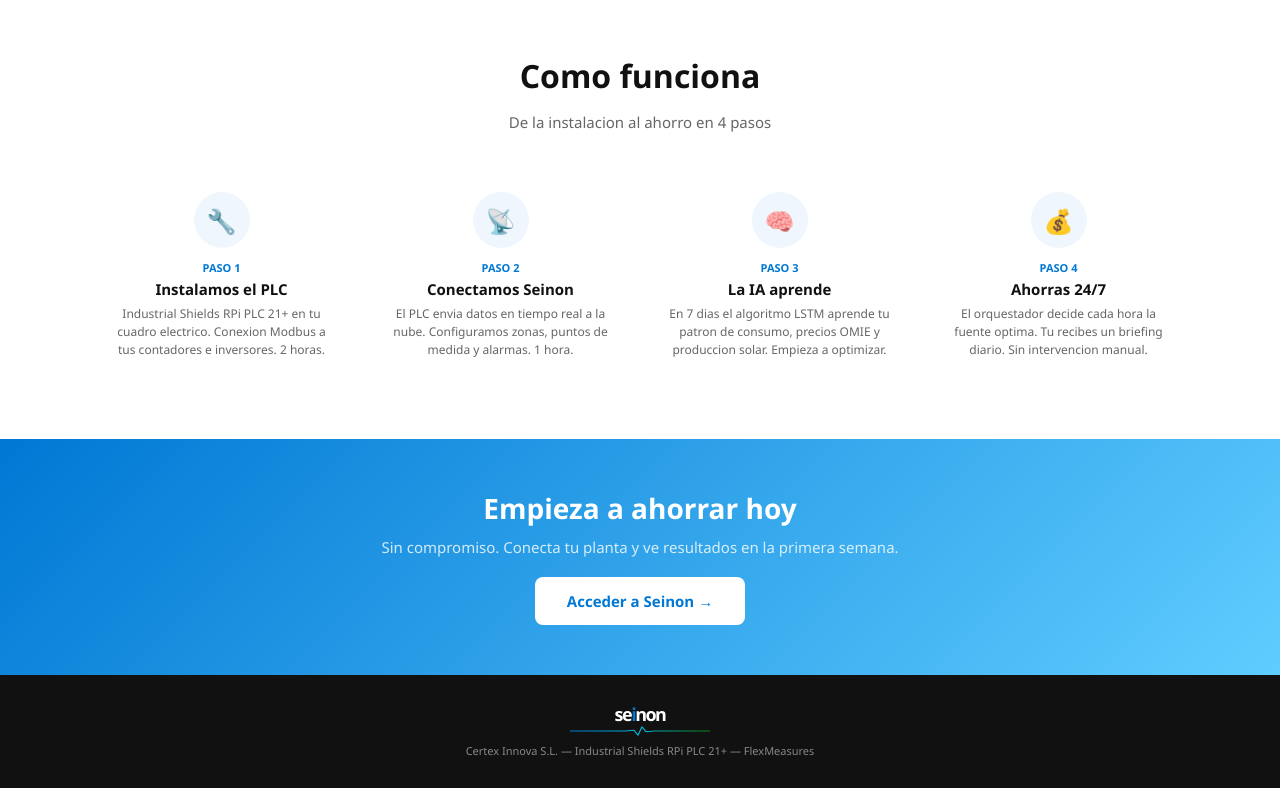
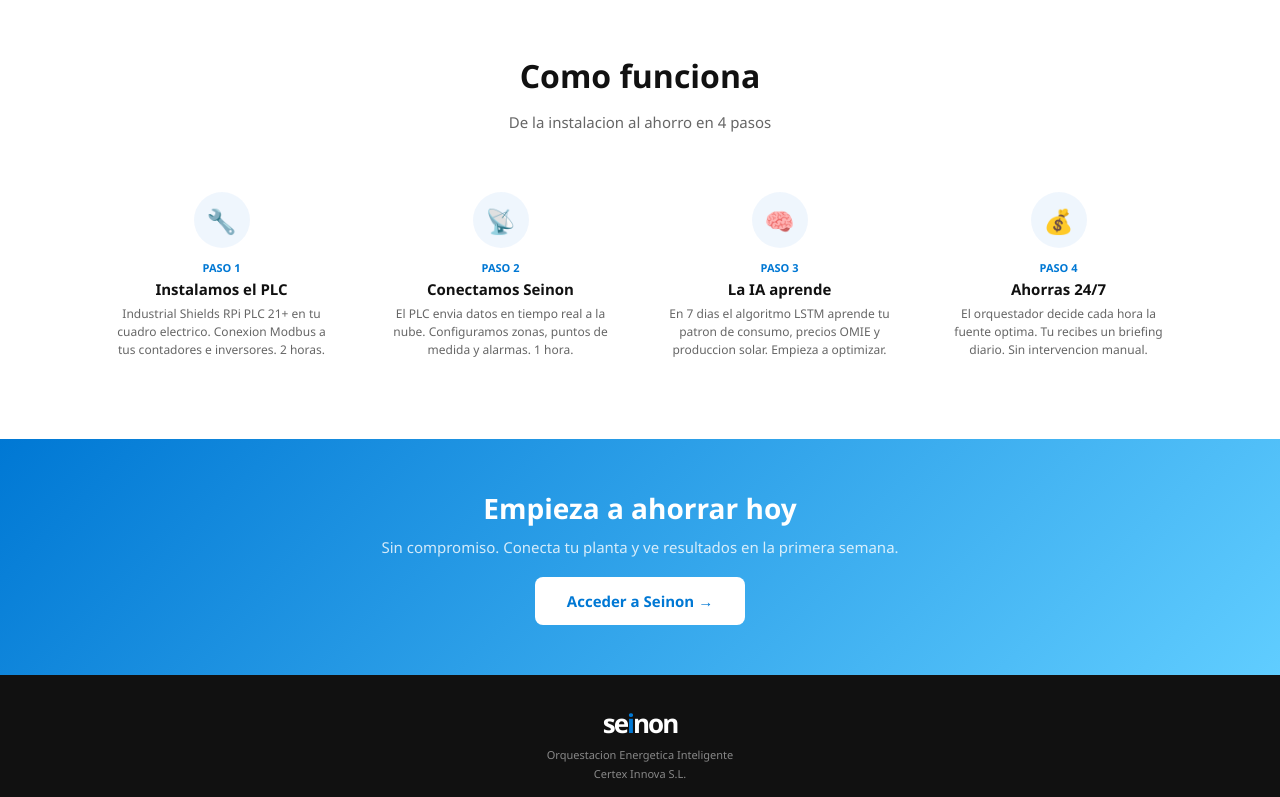
Before and after one commit to jordiasset/energy-orchestrator, a Next.js app: page / in a window 1280 px wide. Shown: the part 2000-2797 px from the top of the page. Built offline with nearby package versions, Linux system fonts and the light colour scheme.

Commit message:
Simplify logo - text only seinon with blue i

```diff
--- a/app/page.js
+++ b/app/page.js
@@ -418,8 +418,9 @@
 
       {/* FOOTER */}
       <footer style={{padding:"30px 24px",background:"#111",color:"#888",fontSize:11,textAlign:"center"}}>
-        <div style={{marginBottom:6}}><SeinonLogo size="sm" dark={true}/></div>
-        <div>Certex Innova S.L. — Industrial Shields RPi PLC 21+ — FlexMeasures</div>
+        <div style={{marginBottom:6}}><SeinonLogo size="md" dark={true}/></div>
+        <div>Orquestacion Energetica Inteligente</div>
+        <div style={{marginTop:4}}>Certex Innova S.L.</div>
       </footer>
 
       {/* LOGIN MODAL */}
@@ -492,18 +493,9 @@
 function Hd({t,sub,children}){return <div style={{display:"flex",justifyContent:"space-between",alignItems:"flex-start",marginBottom:14,flexWrap:"wrap",gap:8}}><div><h1 style={{fontSize:18,fontWeight:700,margin:0}}>{t}</h1>{sub&&<p style={{fontSize:11,color:"#666",margin:"2px 0 0"}}>{sub}</p>}</div>{children}</div>}
 function Mi({ic:Ic,l,v,u,color,sub,p}){return(<Cd s={p.sf} sh={p.sh} bd={p.bd} style={{padding:10}}><div style={{display:"flex",alignItems:"center",gap:5,marginBottom:4}}><div style={{width:24,height:24,borderRadius:5,background:`${color}10`,display:"flex",alignItems:"center",justifyContent:"center"}}><Ic size={12} color={color}/></div><span style={{fontSize:9,color:p.tx2}}>{l}</span></div><div style={{fontSize:17,fontWeight:700,letterSpacing:-.5}}>{v}{u&&<span style={{fontSize:10,fontWeight:400,color:p.tx2}}> {u}</span>}</div>{sub&&<Bg text={sub} color={color}/>}</Cd>)}
 function SeinonLogo({size="md",dark=false}){
-  const s=size==="sm"?{fs:18,pw:140,ph:12,sw:1.2,sub:false}:size==="lg"?{fs:54,pw:400,ph:30,sw:2.2,sub:true}:size==="xl"?{fs:58,pw:420,ph:32,sw:2.2,sub:true}:{fs:28,pw:220,ph:16,sw:1.5,sub:false};
+  const fs=size==="sm"?16:size==="lg"?42:size==="xl"?54:26;
   const tc=dark?"#fff":"var(--color-text-primary,#111)";
-  return(
-    <div style={{display:"inline-flex",flexDirection:"column",alignItems:"center"}}>
-      <div style={{fontFamily:"'Segoe UI Variable','Segoe UI',system-ui,sans-serif",fontSize:s.fs,fontWeight:800,letterSpacing:s.fs>30?-2.5:-1.5,lineHeight:1,color:tc}}>se<span style={{color:"#0078D4"}}>i</span>non</div>
-      <svg width={s.pw} height={s.ph} viewBox={`0 0 ${s.pw} ${s.ph}`} fill="none" style={{marginTop:s.fs>30?4:2}}>
-        <defs><linearGradient id={`slg-${size}`} x1="0" y1="0" x2={s.pw} y2="0" gradientUnits="userSpaceOnUse"><stop offset="0%" stopColor="#0078D4"/><stop offset="50%" stopColor="#00B4D8"/><stop offset="100%" stopColor="#0F7B0F"/></linearGradient></defs>
-        <polyline points={Array.from({length:Math.round(s.pw/4)+1},(_,i)=>{const x=i*4,mid=s.pw/2,h=s.ph/2,amp=h*.8,spread=s.pw*.08;const d=Math.abs(x-mid);const env=d<spread?Math.cos(d/spread*Math.PI/2):0;const wave=Math.sin((x-mid)/spread*Math.PI*2)*env;return`${x},${h-wave*amp}`}).join(" ")} stroke={`url(#slg-${size})`} strokeWidth={s.sw} strokeLinecap="round" strokeLinejoin="round"/>
-      </svg>
-      {s.sub&&<div style={{fontFamily:"'Segoe UI Variable','Segoe UI',system-ui,sans-serif",fontSize:10,letterSpacing:6,color:dark?"rgba(255,255,255,.6)":"var(--color-text-tertiary,#999)",fontWeight:500,marginTop:4}}>INTELLIGENT ENERGY</div>}
-    </div>
-  );
+  return <span style={{fontFamily:"'Segoe UI Variable','Segoe UI',system-ui,sans-serif",fontSize:fs,fontWeight:800,letterSpacing:fs>20?-2:-1,color:tc}}>se<span style={{color:"#0078D4"}}>i</span>non</span>;
 }
 
 // ========== 1. DASHBOARD ==========
@@ -894,21 +886,14 @@
     fl(0,0,W,36,0,100,190);fl(0,36,W,2,0,78,156);
     c(255,255,255);doc.setFontSize(7);doc.setFont("helvetica","normal");doc.text("REPORTE DIARIO",M,8);
     // Logo wordmark
-    doc.setFontSize(24);doc.setFont("helvetica","bold");
+    doc.setFontSize(26);doc.setFont("helvetica","bold");
     c(255,255,255);doc.text("se",M,22);
     const seW=doc.getTextWidth("se");
     c(100,200,255);doc.text("i",M+seW,22);
     const iW=doc.getTextWidth("i");
     c(255,255,255);doc.text("non",M+seW+iW,22);
-    // Pulse line under logo
-    const pw=doc.getTextWidth("seinon"),px=M,py=26;
-    doc.setDrawColor(100,200,255);doc.setLineWidth(.6);
-    doc.line(px,py,px+pw*.35,py);
-    const cx=px+pw*.43;
-    doc.line(px+pw*.35,py,cx-4,py-3);doc.line(cx-4,py-3,cx-1,py+3);doc.line(cx-1,py+3,cx+1,py-3);doc.line(cx+1,py-3,cx+4,py+3);doc.line(cx+4,py+3,px+pw*.57,py);
-    doc.setDrawColor(15,123,15);doc.line(px+pw*.57,py,px+pw,py);
-    // Subtitle
-    c(200,210,220);doc.setFontSize(7);doc.setFont("helvetica","normal");doc.text("INTELLIGENT ENERGY",M,31);
+    // Date + subtitle
+    c(200,210,220);doc.setFontSize(9);doc.setFont("helvetica","normal");doc.text("Briefing Matinal — "+fecha,M,30);
     fl(W-75,6,65,26,255,255,255);brd(W-75,6,65,26,0,80,170);
     c(0,100,190);doc.setFontSize(7);doc.setFont("helvetica","normal");doc.text("AHORRO PREVISTO HOY",W-72,12);
     doc.setFontSize(18);doc.setFont("helvetica","bold");c(15,123,15);doc.text("29.40 EUR",W-72,24);
```
